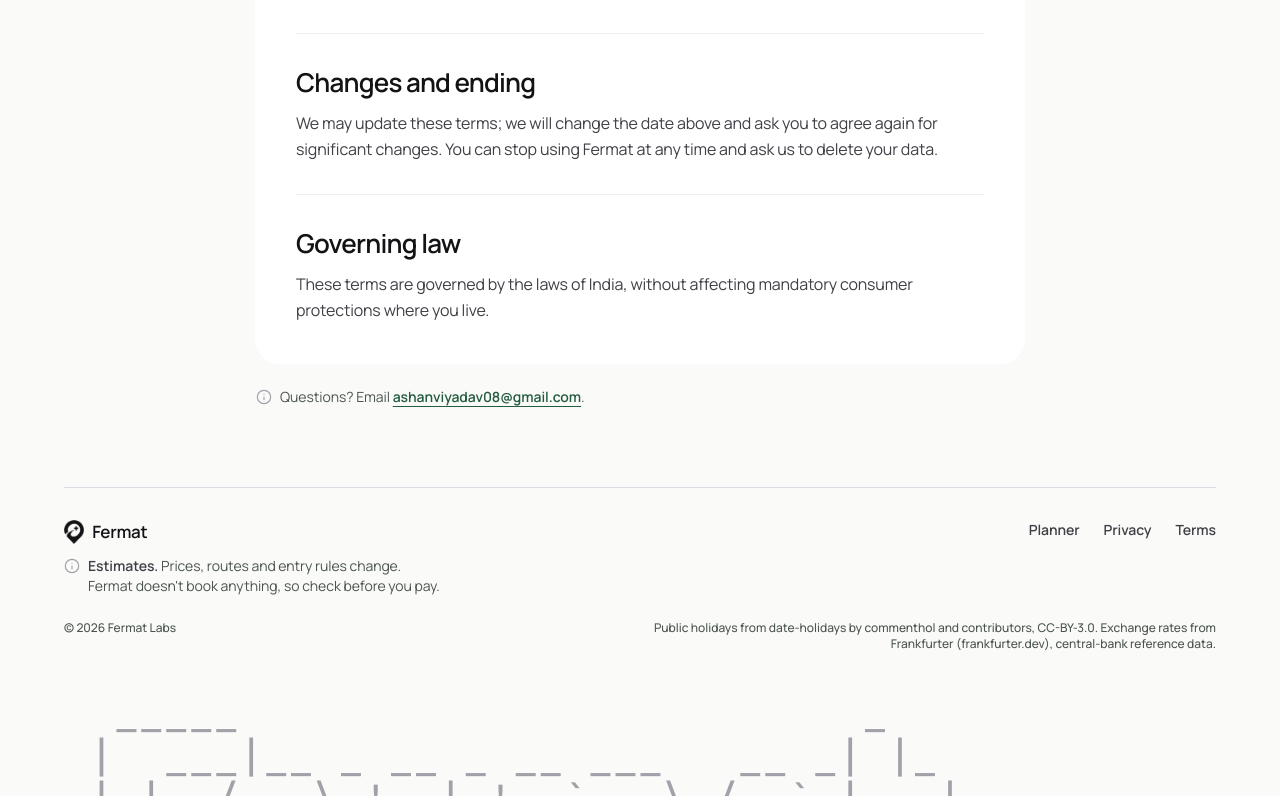
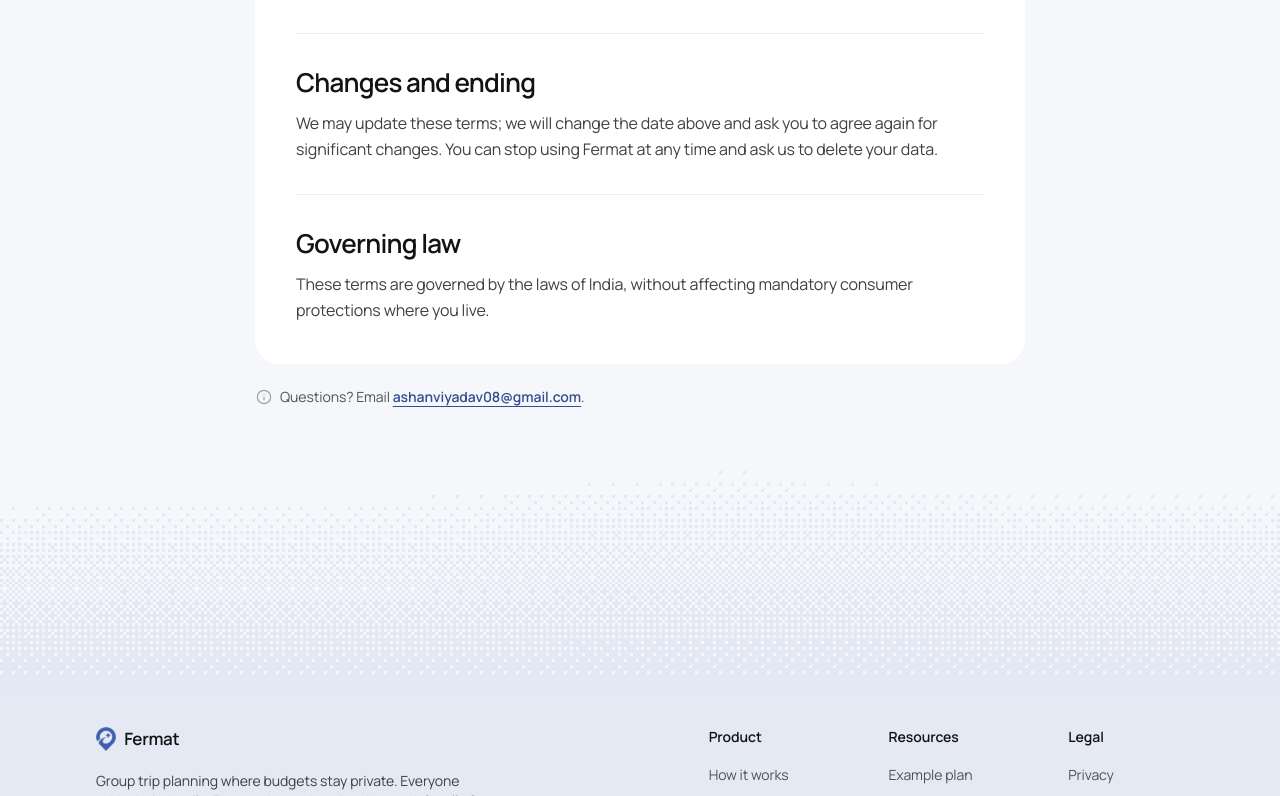
Before and after one commit to ashanviii/FermatLabs, a Next.js app in the folder chatgpt-ai-template-main/: page /terms in a window 1280 px wide. Shown: the part 2004-2800 px from the top of the page. Built offline with nearby package versions, Linux system fonts and the light colour scheme.

Commit message:
Landing page: denim palette, light footer and CTA, frost borders and dither tweaks

```diff
--- a/chatgpt-ai-template-main/app/(marketing)/landing.css
+++ b/chatgpt-ai-template-main/app/(marketing)/landing.css
@@ -6,21 +6,21 @@
   .landing {
     /* Legacy shadcn variables, kept so older markup still renders. New screens use the Fermat tokens
        (canvas, ink, brand, ...) from tailwind.config.js; see src/components/ui/DESIGN.md. */
-    --background: 100 20% 98.5%;
-    --foreground: 160 25% 10%;
+    --background: 220 45% 97.5%;
+    --foreground: 240 7% 8%;
     --card: 0 0% 100%;
-    --card-foreground: 160 25% 10%;
-    --primary: 145 40% 55%;
-    --primary-foreground: 150 40% 10%;
-    --secondary: 142 35% 94%;
-    --secondary-foreground: 150 30% 16%;
-    --muted: 120 12% 95%;
-    --muted-foreground: 160 6% 40%;
-    --accent: 142 35% 93%;
-    --accent-foreground: 150 35% 18%;
-    --border: 140 12% 88%;
-    --input: 140 12% 88%;
-    --ring: 145 40% 40%;
+    --card-foreground: 240 7% 8%;
+    --primary: 223 46% 46%;
+    --primary-foreground: 0 0% 100%;
+    --secondary: 223 50% 95%;
+    --secondary-foreground: 223 40% 30%;
+    --muted: 222 35% 95%;
+    --muted-foreground: 225 8% 40%;
+    --accent: 223 50% 94%;
+    --accent-foreground: 223 40% 30%;
+    --border: 225 20% 88%;
+    --input: 225 20% 88%;
+    --ring: 223 46% 46%;
     --radius: 1rem;
 
     min-height: 100vh;
@@ -54,9 +54,22 @@
 }
 
 @layer components {
+  /* Frosted glass frame: a translucent, blurred rim around a card or chip. Pad the wrapper to set the rim width. */
+  .frost-frame {
+    background: linear-gradient(160deg, rgba(255, 255, 255, 0.85), rgba(227, 233, 247, 0.45) 55%, rgba(255, 255, 255, 0.6));
+    border: 1px solid rgba(255, 255, 255, 0.95);
+    box-shadow:
+      inset 0 1px 0 rgba(255, 255, 255, 1),
+      inset 0 -1px 0 rgba(63, 94, 173, 0.08),
+      0 0 0 1px rgba(63, 94, 173, 0.14),
+      0 20px 50px -20px rgba(36, 53, 95, 0.3);
+    -webkit-backdrop-filter: blur(14px) saturate(160%);
+    backdrop-filter: blur(14px) saturate(160%);
+  }
+
   /* Frosted white bar material for floating/sticky chrome (the nav pill, the /plan top bar). */
   .material-bar {
-    background-color: rgba(250, 250, 248, 0.8);
+    background-color: rgba(245, 247, 251, 0.8);
     -webkit-backdrop-filter: saturate(180%) blur(18px);
     backdrop-filter: saturate(180%) blur(18px);
   }
@@ -71,8 +84,8 @@
   /* Faint graph-paper grid behind hero and feature bands. Fades out towards the edges. */
   .bg-grid {
     background-image:
-      linear-gradient(to right, rgba(19, 19, 22, 0.05) 1px, transparent 1px),
-      linear-gradient(to bottom, rgba(19, 19, 22, 0.05) 1px, transparent 1px);
+      linear-gradient(to right, rgba(43, 64, 118, 0.06) 1px, transparent 1px),
+      linear-gradient(to bottom, rgba(43, 64, 118, 0.06) 1px, transparent 1px);
     background-size: 44px 44px;
     background-position: center top;
     -webkit-mask-image: radial-gradient(ellipse 80% 70% at 50% 30%, #000 40%, transparent 100%);
@@ -99,6 +112,12 @@
 
 /* Reduce Transparency: solid bars instead of blur. */
 @media (prefers-reduced-transparency: reduce) {
+  .landing .frost-frame {
+    background: rgba(255, 255, 255, 0.9);
+    -webkit-backdrop-filter: none;
+    backdrop-filter: none;
+  }
+
   .landing .material-bar {
     background-color: #fafaf8;
     -webkit-backdrop-filter: none;
--- a/chatgpt-ai-template-main/src/components/landing/ClosingCta.tsx
+++ b/chatgpt-ai-template-main/src/components/landing/ClosingCta.tsx
@@ -2,23 +2,22 @@ import React from 'react';
 import Link from 'next/link';
 import { ArrowRight } from 'lucide-react';
 
-import { AsciiArt, asciiArt } from '@/components/ui/ascii';
 import { Button } from '@/components/ui/button';
 import { icons } from '@/components/ui/icons';
 import { sources } from '@/lib/geo';
 import DitherField from './DitherField';
 import FermatMark from './FermatMark';
 
-/** Closing call to action: the one dark panel on the page. */
+/** Closing call to action: a white panel with a soft blue dither drifting behind the copy. */
 export default function ClosingCta() {
   return (
     <section aria-labelledby="cta-title" className="mx-auto w-full max-w-page px-4 sm:px-6 lg:px-8">
-      <div data-cta className="relative overflow-hidden rounded-3xl bg-ink px-6 py-12 text-white shadow-raised sm:px-12 sm:py-16">
+      <div data-cta className="relative overflow-hidden rounded-3xl bg-surface px-6 py-12 text-ink shadow-raised ring-1 ring-line sm:px-12 sm:py-16">
         {/* Decorative: two dithered glows drifting behind the copy. No meaning. */}
         <DitherField
           pattern="orbs"
-          rgb={[255, 255, 255]}
-          alpha={0.22}
+          rgb={[63, 94, 173]}
+          alpha={0.16}
           cell={4}
           speed={0.7}
           className="absolute inset-0 [mask-image:linear-gradient(to_right,transparent_5%,black_55%)]"
@@ -26,27 +25,22 @@ export default function ClosingCta() {
 
         <div className="relative flex flex-col items-start gap-8">
           <div className="max-w-prose">
-            <p className="type-overline m-0 text-white/60">Free for every group</p>
-            <h2 id="cta-title" className="type-h1 m-0 mt-3 text-white">
-              Get the whole group <span className="type-accent !text-white/70">on the same trip.</span>
+            <p className="type-overline m-0 text-brand-700">Free for every group</p>
+            <h2 id="cta-title" className="type-h1 m-0 mt-3">
+              Get the whole group <span className="type-accent">on the same trip.</span>
             </h2>
-            <p className="type-lead m-0 mt-4 text-white/75">
+            <p className="type-lead m-0 mt-4 text-ink-soft">
               Start a room, share the link and see which trips work for everyone in a few minutes.
             </p>
           </div>
           <div className="flex w-full flex-col gap-3 sm:w-auto sm:flex-row">
-            <Button asChild size="lg" className="rounded-full bg-white text-ink hover:bg-surface-muted focus-visible:ring-offset-ink">
+            <Button asChild size="lg" className="rounded-full">
               <Link href="/plan" prefetch={false}>
                 Start a group trip
                 <ArrowRight className="size-5" strokeWidth={2} aria-hidden />
               </Link>
             </Button>
-            <Button
-              asChild
-              size="lg"
-              variant="ghost"
-              className="rounded-full text-white ring-1 ring-inset ring-white/30 hover:bg-white/10 hover:text-white focus-visible:ring-offset-ink"
-            >
+            <Button asChild size="lg" variant="outline" className="rounded-full bg-surface">
               <Link href="/plan?preview=locked" prefetch={false}>See an example plan</Link>
             </Button>
           </div>
@@ -56,52 +50,100 @@ export default function ClosingCta() {
   );
 }
 
-const footerLinks = [
+const footerColumns: { title: string; links: { label: string; href: string }[] }[] = [
+  {
+    title: 'Product',
+    links: [
+      { label: 'How it works', href: '/#how' },
+      { label: 'Features', href: '/#features' },
+      { label: 'Fair results', href: '/#results' },
       { label: 'Planner', href: '/plan' },
+    ],
+  },
+  {
+    title: 'Resources',
+    links: [
+      { label: 'Example plan', href: '/plan?preview=locked' },
+      { label: 'FAQ', href: '/#faq' },
+      { label: 'Any home country', href: '/#anywhere' },
+    ],
+  },
+  {
+    title: 'Legal',
+    links: [
       { label: 'Privacy', href: '/privacy' },
       { label: 'Terms', href: '/terms' },
+    ],
+  },
 ];
 
-/** Site footer: links, the single estimates disclaimer, copyright. Shared by the landing and legal pages. */
+const footerLink =
+  'type-small rounded text-ink-muted no-underline underline-offset-4 transition-colors hover:text-ink focus-visible:outline-none focus-visible:ring-2 focus-visible:ring-brand-600';
+
+/**
+ * Site footer: the page dithers down into a pale blue section (a wavy 1-bit edge that fills to a solid tint), with the
+ * brand, link columns and credits in ink, and a huge faint wordmark cut off by the bottom edge.
+ * Shared by the landing and legal pages.
+ */
 export function SiteFooter() {
   return (
-    <footer className="mx-auto w-full max-w-page px-4 pb-10 pt-12 sm:px-6 lg:px-8">
-      <div className="flex flex-col gap-6 border-0 border-t border-solid border-line pt-8 sm:flex-row sm:items-start sm:justify-between">
-        <div className="flex max-w-sm flex-col gap-3">
-          <Link href="/" className="inline-flex items-center gap-2 text-ink no-underline">
-            <FermatMark className="h-6 text-ink" />
+    <footer className="relative isolate mt-8 w-full overflow-hidden pt-64 text-ink">
+      {/* Decorative: a band where the page dithers into a pale denim tint, then the same tint, solid, under the content.
+          The solid layer uses the dither's colour and alpha, so the two meet without a seam. */}
+      <DitherField pattern="fade" rgb={[63, 94, 173]} alpha={0.09} cell={3} speed={0.6} className="absolute inset-x-0 top-0 -z-10 !h-56" />
+      <div aria-hidden className="absolute inset-x-0 bottom-0 top-56 -z-10 bg-[rgba(63,94,173,0.09)]" />
+
+      <div className="mx-auto box-border w-full max-w-page px-4 sm:px-6 lg:px-8">
+        <div className="flex flex-col gap-12 lg:flex-row lg:justify-between">
+          <div className="flex max-w-sm flex-col gap-5">
+            <Link href="/" className="inline-flex items-center gap-2 self-start rounded text-ink no-underline focus-visible:outline-none focus-visible:ring-2 focus-visible:ring-brand-600">
+              <FermatMark className="h-6 text-brand-600" />
               <span className="type-h3">Fermat</span>
             </Link>
-          <p className="type-small m-0 flex gap-2 text-ink-muted">
-            <icons.info className="mt-0.5 size-4 shrink-0 text-ink-faint" strokeWidth={1.75} aria-hidden />
+            <p className="type-small m-0 text-ink-soft">
+              Group trip planning where budgets stay private. Everyone adds their details, Fermat shows the trips that
+              work for all of you.
+            </p>
+            <p className="type-caption m-0 flex gap-2 text-ink-muted">
+              <icons.info className="mt-0.5 size-3.5 shrink-0" strokeWidth={1.75} aria-hidden />
               <span>
-              <strong className="font-semibold text-ink-soft">Estimates.</strong> Prices, routes and entry rules change.
+                <strong className="font-semibold text-ink">Estimates.</strong> Prices, routes and entry rules change.
                 Fermat doesn&apos;t book anything, so check before you pay.
               </span>
             </p>
+            <p className="type-small m-0 mt-2 text-ink-soft">© {new Date().getFullYear()} Fermat Labs. All rights reserved.</p>
           </div>
-        <nav aria-label="Footer" className="flex flex-wrap gap-x-6 gap-y-2">
-          {footerLinks.map((link) => (
-            <Link
-              key={link.href}
-              href={link.href}
-              prefetch={link.href.startsWith('/plan') ? false : undefined}
-              className="type-small rounded font-semibold text-ink-soft no-underline underline-offset-4 hover:text-ink hover:underline focus-visible:outline-none focus-visible:ring-2 focus-visible:ring-brand-500"
-            >
+          <nav aria-label="Footer" className="grid grid-cols-2 gap-8 sm:grid-cols-3 sm:gap-16">
+            {footerColumns.map((column) => (
+              <div key={column.title}>
+                <p className="type-small m-0 font-semibold text-ink">{column.title}</p>
+                <ul className="m-0 mt-4 flex list-none flex-col gap-2.5 p-0">
+                  {column.links.map((link) => (
+                    <li key={link.href}>
+                      <Link href={link.href} prefetch={link.href.startsWith('/plan') ? false : undefined} className={footerLink}>
                         {link.label}
                       </Link>
+                    </li>
+                  ))}
+                </ul>
+              </div>
             ))}
           </nav>
         </div>
-      <div className="mt-6 flex flex-col gap-1.5 sm:flex-row sm:items-start sm:justify-between sm:gap-6">
-        <p className="type-caption m-0 text-ink-muted">© {new Date().getFullYear()} Fermat Labs</p>
+
         {/* Data credits: the holiday data is CC BY 3.0, so its attribution must be shown. */}
-        <p className="type-caption m-0 max-w-prose text-ink-muted sm:text-right">
+        <p className="type-caption m-0 mt-12 max-w-prose text-ink-muted">
           {sources.holidays.attribution}. {sources.fx.attribution}.
         </p>
+
+        {/* Signature: the wordmark, huge and faint, cut off by the bottom edge. */}
+        <p
+          aria-hidden
+          className="pointer-events-none m-0 mt-6 h-[0.62em] select-none overflow-hidden whitespace-nowrap text-center text-[26vw] font-semibold leading-[0.9] tracking-[-0.06em] text-brand-600/[0.08] lg:text-[17rem]"
+        >
+          Fermat
+        </p>
       </div>
-      {/* Signature: the wordmark in ASCII, scaled to the column width. */}
-      <AsciiArt art={asciiArt.wordmark} className="mt-10 text-[3.6vw] leading-[1.05] text-ink-faint lg:text-[2.6rem]" />
     </footer>
   );
 }
--- a/chatgpt-ai-template-main/src/components/landing/LandingPage.tsx
+++ b/chatgpt-ai-template-main/src/components/landing/LandingPage.tsx
@@ -197,9 +197,8 @@ function SectionHeading({ id, eyebrow, title, lead, center }: { id: string; eyeb
 
 export default function LandingPage() {
   return (
-    // Neutral page: the italic accent phrases go grey instead of green, so green is left for the main actions.
     // overflow-x-clip (not hidden) keeps the sticky header working while slide-ins are offset off screen.
-    <LandingMotion className="flex min-h-screen flex-col overflow-x-clip bg-canvas font-sans text-ink [&_.type-accent]:text-ink-soft">
+    <LandingMotion className="flex min-h-screen flex-col overflow-x-clip bg-canvas font-sans text-ink">
       <a
         href="#main"
         className="type-small sr-only z-50 rounded-full bg-ink px-4 py-2 font-semibold text-white focus:not-sr-only focus:fixed focus:left-4 focus:top-3"
@@ -215,14 +214,17 @@ export default function LandingPage() {
       ]} />
 
       {/* Pulled up under the sticky nav (4rem tall) so the hero grid runs behind the frosted bar. */}
-      <main id="main" className="-mt-16 flex flex-col gap-20 pb-8 sm:gap-28">
+      <main id="main" className="-mt-16 flex flex-col gap-20 sm:gap-28">
         {/* Hero: the globe as a dome (top half) centred above centred copy, all on the faint grid. */}
         <section data-hero-section aria-labelledby="hero-title" className="relative isolate">
           <div aria-hidden className="bg-grid absolute inset-0 -z-10" />
+          {/* A soft blue glow behind the globe, so the first screen has some colour. */}
+          <div aria-hidden className="absolute inset-x-0 top-0 -z-10 h-[40rem] bg-[radial-gradient(ellipse_60%_55%_at_50%_10%,rgba(63,94,173,0.12),transparent_70%)]" />
           {/* Dithered hills rolling along the bottom of the hero, fading out toward the centre. */}
           <DitherField
             pattern="horizon"
-            alpha={0.1}
+            rgb={[63, 94, 173]}
+            alpha={0.16}
             cell={4}
             speed={0.8}
             intensity={0.8}
@@ -234,10 +236,12 @@ export default function LandingPage() {
               <HeroGlobe dome />
             </div>
             <div className="relative -mt-4 flex flex-col items-center sm:-mt-8">
-              <p data-hero="item" className="type-small m-0 inline-flex flex-wrap items-center justify-center gap-x-1.5 rounded-full bg-surface px-3.5 py-1.5 font-medium text-ink-soft shadow-card">
-                Group trip planner for 2 to 10 friends.
-                <span className="font-semibold text-ink">Budgets stay private.</span>
-              </p>
+              <div data-hero="item" className="frost-frame rounded-full p-1.5">
+                <p className="type-small m-0 inline-flex flex-wrap items-center justify-center gap-x-1.5 rounded-full bg-surface px-3.5 py-1.5 font-medium text-ink-soft shadow-card">
+                  Group trip planner for 2 to 10 friends.
+                  <span className="font-semibold text-ink">Budgets stay private.</span>
+                </p>
+              </div>
               <h1 data-hero="item" id="hero-title" className="type-display m-0 mt-6 max-w-[16ch] text-balance">
                 One trip everyone can <span className="type-accent whitespace-nowrap">actually take.</span>
               </h1>
@@ -460,7 +464,8 @@ export default function LandingPage() {
           <div data-reveal className="relative isolate grid gap-10 overflow-hidden rounded-3xl bg-surface-muted p-6 ring-1 ring-inset ring-line-subtle sm:p-10 lg:grid-cols-[0.9fr_1.1fr] lg:gap-16 lg:p-12">
             <DitherField
               pattern="waves"
-              alpha={0.13}
+              rgb={[63, 94, 173]}
+              alpha={0.16}
               cell={4}
               speed={0.6}
               className="absolute inset-0 -z-10 [mask-image:radial-gradient(ellipse_80%_90%_at_0%_100%,black_20%,transparent_75%)]"
--- a/chatgpt-ai-template-main/src/components/landing/VoteResultsPreview.tsx
+++ b/chatgpt-ai-template-main/src/components/landing/VoteResultsPreview.tsx
@@ -24,7 +24,9 @@ export default function VoteResultsPreview({ className }: { className?: string }
       role="img"
       aria-label="Example vote results: Tokyo got 3 votes but one budget was short, so Lisbon, with 2 votes and room in everyone's budget, won. Cancún got 1 vote. Your own vote was Tokyo, shown only to you."
     >
-      <Card variant="raised" aria-hidden className="rounded-3xl p-4 sm:p-5">
+      {/* Frosted glass rim around the card. */}
+      <div className="frost-frame rounded-[2rem] p-2">
+        <Card variant="raised" aria-hidden className="rounded-3xl border-white p-4 sm:p-5">
           <div className="flex flex-wrap items-start justify-between gap-3 px-1">
             <div className="min-w-0">
               <p className="type-overline m-0 text-ink-muted">Trip locked</p>
@@ -92,6 +94,7 @@ export default function VoteResultsPreview({ className }: { className?: string }
             <p className="type-small m-0 text-ink-soft">It had the most votes, but one budget fell short, so it couldn’t be picked.</p>
           </div>
         </Card>
+      </div>
     </figure>
   );
 }
--- a/chatgpt-ai-template-main/tailwind.config.js
+++ b/chatgpt-ai-template-main/tailwind.config.js
@@ -7,19 +7,20 @@ const plugin = require('tailwindcss/plugin');
  * The legacy shadcn names (primary, muted, accent, card, background, foreground, border) still resolve to the
  * CSS variables in app/(marketing)/landing.css so older markup keeps working; new code should use the semantic names.
  */
+// Calm denim blue. 600 is the button colour; 700+ for text and hover.
 const brand = {
-  50: '#EEF6F1',
-  100: '#D7EBDF',
-  200: '#B0D6C0',
-  300: '#82BC9A',
-  400: '#5AA67A',
-  500: '#3D9163',
-  600: '#2E7650',
-  700: '#235C3F',
-  800: '#1A4530',
-  900: '#153524',
-  950: '#0C2116',
-  DEFAULT: '#153524',
+  50: '#F1F4FB',
+  100: '#E3E9F7',
+  200: '#C7D2EE',
+  300: '#9FB1E0',
+  400: '#7590D0',
+  500: '#5574C2',
+  600: '#3F5EAD',
+  700: '#344E91',
+  800: '#2B4076',
+  900: '#24355F',
+  950: '#172240',
+  DEFAULT: '#24355F',
 };
 
 // The ONE warm accent (marigold). Use sparingly: highlights, the selected/"your pick" state, hero moments.
@@ -103,7 +104,7 @@ const typeScale = () => ({
     fontWeight: '400',
     letterSpacing: '-0.01em',
     fontSize: '1.08em',
-    color: '#2E7650',
+    color: '#3F5EAD',
   },
   '.type-num': { fontVariantNumeric: 'tabular-nums', fontFeatureSettings: '"tnum" 1' },
 });
@@ -136,7 +137,7 @@ module.exports = {
         /* ---- Fermat semantic tokens (use these) ---- */
         brand,
         warm,
-        // Cool, near-neutral greys on a white canvas. Fermat green is the only accent.
+        // Cool greys on a blue-tinted white canvas. Fermat denim blue is the only accent.
         ink: {
           DEFAULT: '#131316', // headings, primary text
           soft: '#3F3F46', // body copy on light surfaces
@@ -144,11 +145,11 @@ module.exports = {
           faint: '#A1A1AA', // icons, placeholders, disabled only (NOT for text that must be read)
           inverse: '#FFFFFF',
         },
-        canvas: '#FAFAF8', // page background: a soft off-white, so white cards lift off it (sections can sit on .bg-grid)
+        canvas: '#F5F7FB', // page background: a cool, slightly blue white, so white cards lift off it (sections can sit on .bg-grid)
         surface: {
           DEFAULT: '#FFFFFF', // cards, inputs
-          muted: '#F3F3F0', // alternate section bands, sunken wells, inactive chips
-          strong: '#EDEDF0', // pressed / skeleton / tracks
+          muted: '#EEF1F7', // alternate section bands, sunken wells, inactive chips
+          strong: '#E4E8F1', // pressed / skeleton / tracks
         },
         // Translucent grey fills: grey buttons, chips and segmented tracks on any surface.
         fill: {
```
Also changed, not shown: chatgpt-ai-template-main/app/(marketing)/design/page.tsx (+7 -7 lines), chatgpt-ai-template-main/src/components/landing/DitherField.tsx (+6 -1 lines), chatgpt-ai-template-main/src/components/landing/HeroGlobe.tsx (+13 -9 lines). Lines whose indentation alone changed are shown as unchanged.
